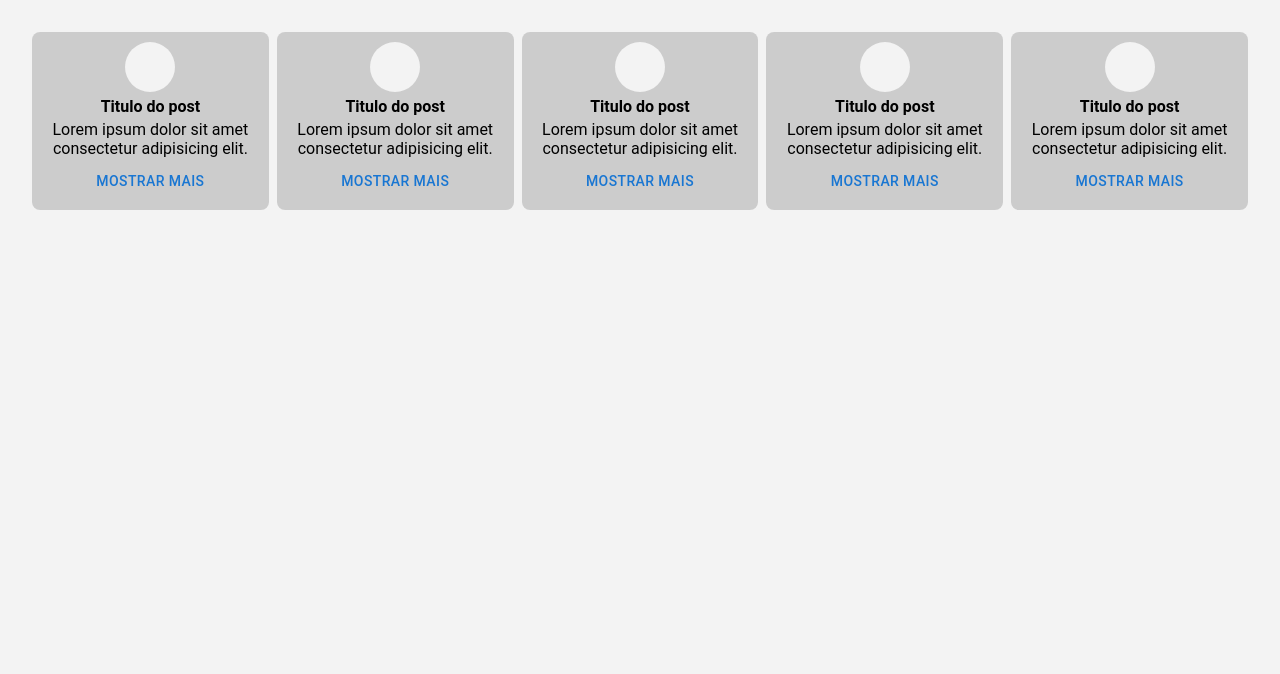
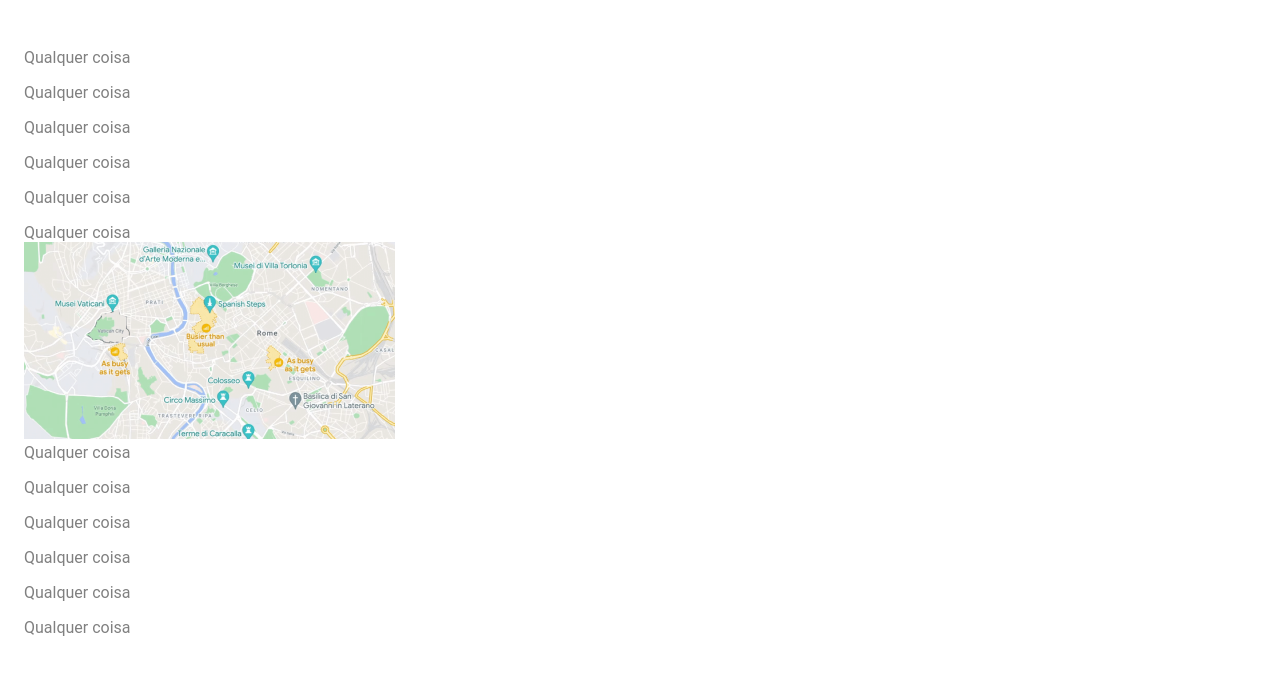
Before and after one commit to volpatocode/fragate-petshop, a Next.js app: page / in a window 1280 px wide. Shown: the top 674 px of the page. Built offline with nearby package versions, Linux system fonts and the light colour scheme.

Commit message:
feat: add materialui components to footer

```diff
--- a/src/components/Footer/index.tsx
+++ b/src/components/Footer/index.tsx
@@ -1,13 +1,17 @@
 import React from "react";
 
-import { FooterAnchor } from "./styles";
-import { Footer } from "./styles";
-import { FooterBox } from "./styles";
-import { FooterImage } from "./styles";
+import {
+  Footer,
+  FooterContainer,
+  FooterBox,
+  FooterImage,
+  FooterAnchor,
+} from "./styles";
 
 export default function index() {
   return (
     <Footer>
+      <FooterContainer maxWidth="xl">
         <FooterBox>
           <FooterAnchor href="">Qualquer coisa</FooterAnchor>
           <FooterAnchor href="">Qualquer coisa</FooterAnchor>
@@ -16,7 +20,7 @@
           <FooterAnchor href="">Qualquer coisa</FooterAnchor>
           <FooterAnchor href="">Qualquer coisa</FooterAnchor>
         </FooterBox>
-      <FooterImage src="./Map.png" alt="" />
+        <FooterImage src="./Map.png" />
         <FooterBox>
           <FooterAnchor href="">Qualquer coisa</FooterAnchor>
           <FooterAnchor href="">Qualquer coisa</FooterAnchor>
@@ -25,6 +29,7 @@
           <FooterAnchor href="">Qualquer coisa</FooterAnchor>
           <FooterAnchor href="">Qualquer coisa</FooterAnchor>
         </FooterBox>
+      </FooterContainer>
     </Footer>
   );
 }
--- a/src/components/Footer/styles.ts
+++ b/src/components/Footer/styles.ts
@@ -1,26 +1,31 @@
-import styled from 'styled-components'
+import { Box, Container } from "@mui/material";
+import styled from "styled-components";
+
+export const Footer = styled(Box)`
+  background-color: rgba(255, 255, 255, 1);
+`;
+
+export const FooterContainer = styled(Container)`
+  display: flex;
+  flex-direction: row;
+  justify-content: space-between;
+  align-items: center;
+  padding: 3rem 0;
+`;
 
 export const FooterAnchor = styled.a`
-    text-decoration: none;
-    color: grey;
-    display: flex;
-`
+  text-decoration: none;
+  color: grey;
+  display: flex;
+  :hover {
+    text-decoration: underline;
+  }
+`;
 
-export const FooterBox = styled.div`
-    display: flex;
-    flex-direction: column;
-    gap: 0.8rem;
+export const FooterBox = styled(Box)`
+  display: flex;
+  flex-direction: column;
+  gap: 1rem;
+`;
 
-`
-
-export const Footer = styled.div`
-    display: flex;
-    flex-direction: row;
-    justify-content: space-between;
-    align-items: center;
-    padding: 1rem;
-`
-
-export const FooterImage = styled.img`
-
-`
+export const FooterImage = styled.img``;
--- a/src/components/PostSection/styles.ts
+++ b/src/components/PostSection/styles.ts
@@ -22,7 +22,7 @@
   border-radius: 8px;
 `;
 
-export const PostImage = styled.div`
+export const PostImage = styled(Box)`
   background-color: #f3f3f3;
   width: 50px;
   height: 50px;
--- a/src/pages/index.tsx
+++ b/src/pages/index.tsx
@@ -1,6 +1,7 @@
 import React from "react";
+import Footer from "../components/Footer";
 import PostSection from "../components/PostSection";
 
 export default function index() {
-  return <PostSection/>
+  return <Footer/>
 }
```
Lines whose indentation alone changed are shown as unchanged.
